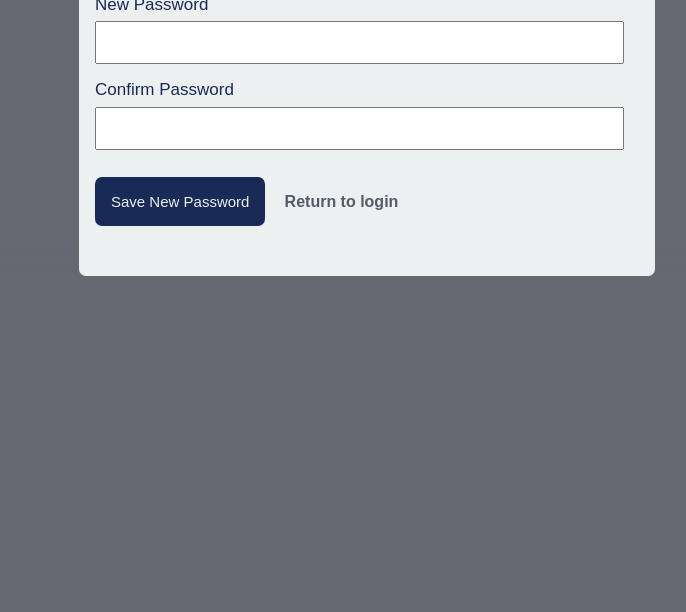
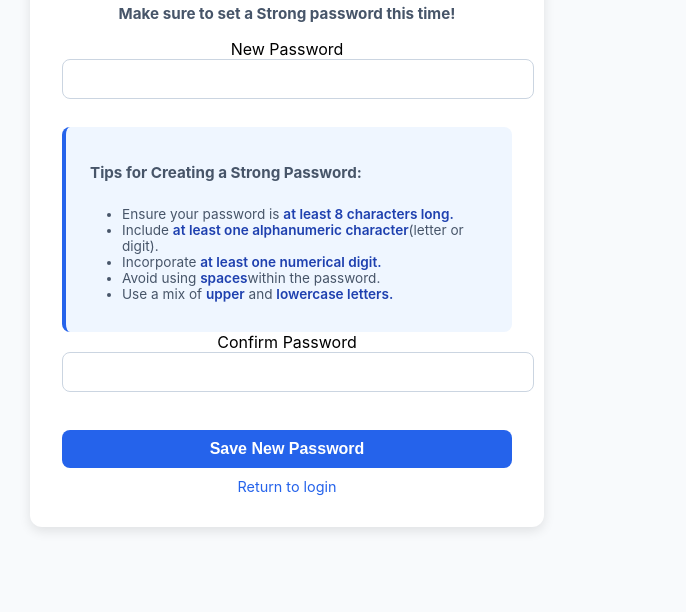
Before and after one commit to Yashika01815/mediconnect, a website: page resetPassword.html in a window 1280 px wide. Shown: the part 188-800 px from the top of the page, without its empty margins (353-1039 px from the left). Drawn offline with nearby package versions, Linux system fonts and the light colour scheme.

Commit message:
updated reset password
updated reset password

```diff
--- a/resetPassword.css
+++ b/resetPassword.css
@@ -1,99 +1,122 @@
-*{
-    margin:0px;
-    padding:0px;
+/* General Styles */
+body {
+    background-color: #f8fafc; /* Tailwind Gray-50 */
+    font-family: 'Inter', sans-serif;
+    display: flex;
+    align-items: center;
+    justify-content: center;
+    min-height: 100vh;
+    margin: 0;
 }
 
-body{
-    font-family: "Poppins", sans-serif;
-    background: rgba(26, 29, 44, 0.666); /* Semi-transparent background */
-    backdrop-filter: blur(19px);
+/* Container */
+.container {
+    background-color: white;
+    padding: 2rem;
+    border-radius: 12px;
+    box-shadow: 0 4px 12px rgba(0, 0, 0, 0.1);
+    max-width: 450px;
+    width: 100%;
+    text-align: center;
 }
 
-.container{
-    height:400px;
-    width:45%;
-    display:flex;
-    flex-direction: column;
-    margin:4rem 0 0 27rem;
-    background-color: #ecf0f1;
-    border-radius: 7px;}
-
-.container-slider{
-    height:570px;
-}
-h1{
-    margin:1.5rem 0 0 1rem;
-    color:#192a56;
-}
-h4{
-    margin:1.5rem 0 0 1rem;
-    color:#535c68;
+/* Heading */
+h1 {
+    font-size: 1.8rem;
+    font-weight: 600;
+    color: #2563eb; /* Tailwind Blue-600 */
 }
 
-label{
-   margin:1rem 0 0.4rem 1rem;
-   font-size: 17px;
-   color:#192a56
-}
-input{
-    margin-left:1rem;
-    width:87%;
-    padding:12px;
-}
-.last-info{
-    margin:1.7rem 0 0 1rem;
-}
-.last-info button{
-    padding:1rem;
-    border-radius: 7px;
-    border:none;
-    background-color:#192a56;
-    color:#ecf0f1;
-    font-size: 15px;
-}
-.last-info a{
-    margin-left:1.2rem;
-    text-decoration: none;
-    color:#535c68;
-    font-weight: bold;
+h4 {
+    color: #475569; /* Tailwind Gray-600 */
+    font-size: 0.95rem;
+    margin-bottom: 1rem;
 }
 
-.password-details{
-    border:1px solid #7f8c8d;
-    background-color: #ecf0f1;
-    margin: 1rem 0 1rem 1rem;
-    opacity:0;
-    visibility: hidden; /* Not visible in layout */
-    position: absolute;
-}
-.password-details-slider{
-    opacity:1;
-    height:175px;
-    width:75%;
-    position: relative; /* Or absolute, fixed, etc., depending on layout */
-    visibility: visible; /* Visible in layout */
+/* Input Fields */
+input {
+    width: 100%;
+    padding: 10px;
+    border: 1px solid #cbd5e1; /* Tailwind Gray-300 */
+    border-radius: 8px;
+    font-size: 1rem;
+    outline: none;
+    transition: border 0.3s ease-in-out;
+    margin-bottom: 12px;
 }
 
-.password-intro{
-    display:flex;
-    margin: 0rem 0 0 0.8rem;
+input:focus {
+    border-color: #2563eb; /* Tailwind Blue-600 */
+    box-shadow: 0 0 5px rgba(37, 99, 235, 0.3);
 }
 
-.password-intro .bulb{
-    margin:0.2rem 0.5rem 0 0;
-    color:#192a56;
-}
-.password-intro h4{
-    color:#192a56;
+/* Password Tips - Always Visible */
+.details {
+    margin-top: 1rem;
+    background-color: #eff6ff; /* Light Blue Background */
+    border-left: 4px solid #2563eb; /* Tailwind Blue-600 */
+    padding: 1rem;
+    border-radius: 8px;
+    text-align: left;
 }
 
-.password-rules{
-    margin:0.5rem 0 0 3rem;
+.password-intro {
+    display: flex;
+    align-items: center;
+    gap: 8px;
+    font-weight: 600;
+    color: #2563eb; /* Tailwind Blue */
 }
-.password-rules span{
-    color:#d63031;
+
+.password-intro i {
+    font-size: 1.2rem;
+}
+
+.password-rules {
+    font-size: 0.85rem;
+    color: #475569; /* Tailwind Gray-600 */
+    margin-top: 8px;
+}
+
+.password-rules span {
     font-weight: 600;
+    color: #1e40af; /* Tailwind Blue-700 */
 }
-.password-rules li{
-    margin-bottom:0.3rem;
+
+/* Button */
+button {
+    width: 100%;
+    margin-top: 1rem;
+    padding: 10px;
+    background-color: #2563eb; /* Tailwind Blue-600 */
+    color: white;
+    font-size: 1rem;
+    font-weight: 600;
+    border: none;
+    border-radius: 8px;
+    cursor: pointer;
+    transition: background 0.3s ease-in-out;
 }
+
+button:hover {
+    background-color: #1d4ed8; /* Tailwind Blue-700 */
+}
+
+/* Return to Login - Centered Below */
+.last-info {
+    display: flex;
+    flex-direction: column;
+    align-items: center;
+    margin-top: 10px;
+}
+
+.last-info a {
+    margin-top: 10px;
+    color: #2563eb;
+    font-size: 0.9rem;
+    text-decoration: none;
+}
+
+.last-info a:hover {
+    text-decoration: underline;
+}
--- a/resetPassword.html
+++ b/resetPassword.html
@@ -4,12 +4,12 @@
     <meta charset="UTF-8">
     <meta name="viewport" content="width=device-width, initial-scale=1.0">
     <link rel="stylesheet" href="./resetPassword.css">
-    <title>Resest Password</title>
+    <title>Reset Password</title>
 </head>
 <body>
     <form id="resetPasswordForm">
         <div class = "container">
-            <h1>Resest Password</h1>
+            <h1>Reset Password</h1>
             <h4>Make sure to set a Strong password this time!</h4>
 
             <label>New Password</label>
```
